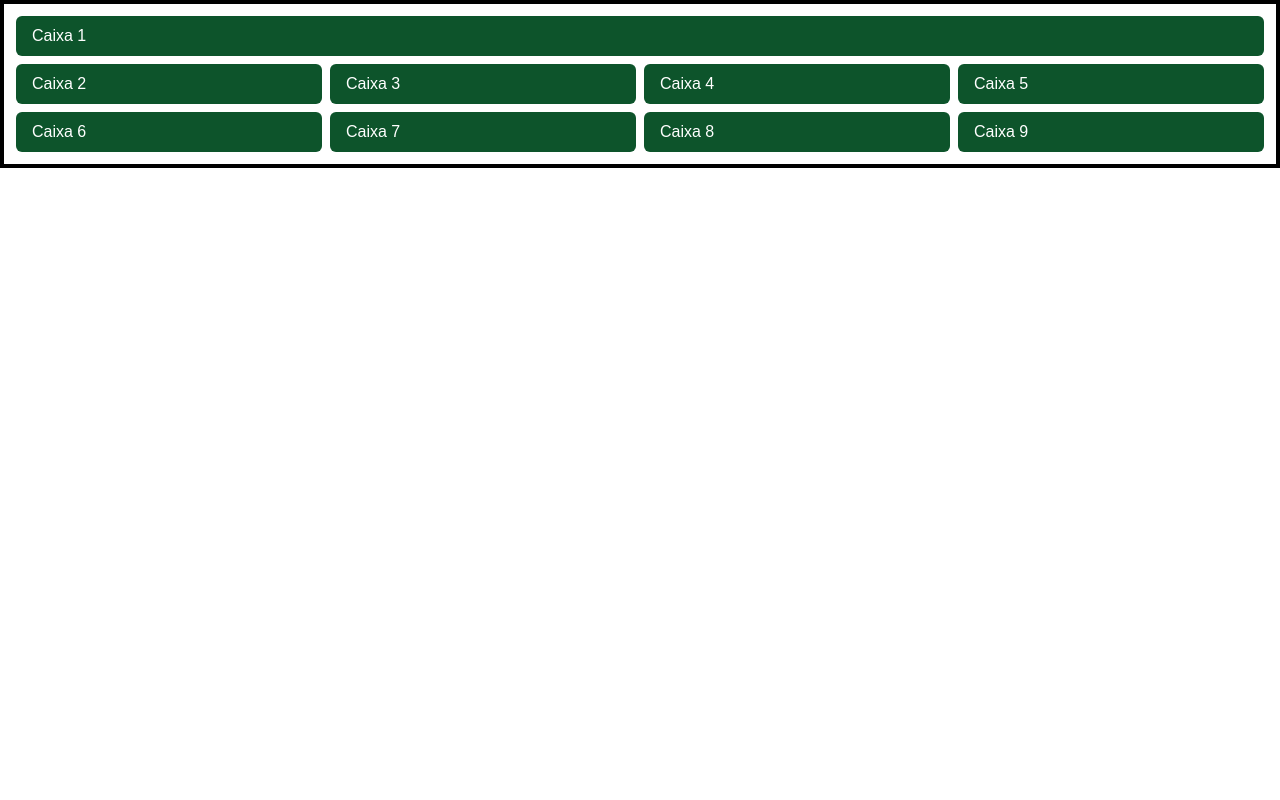
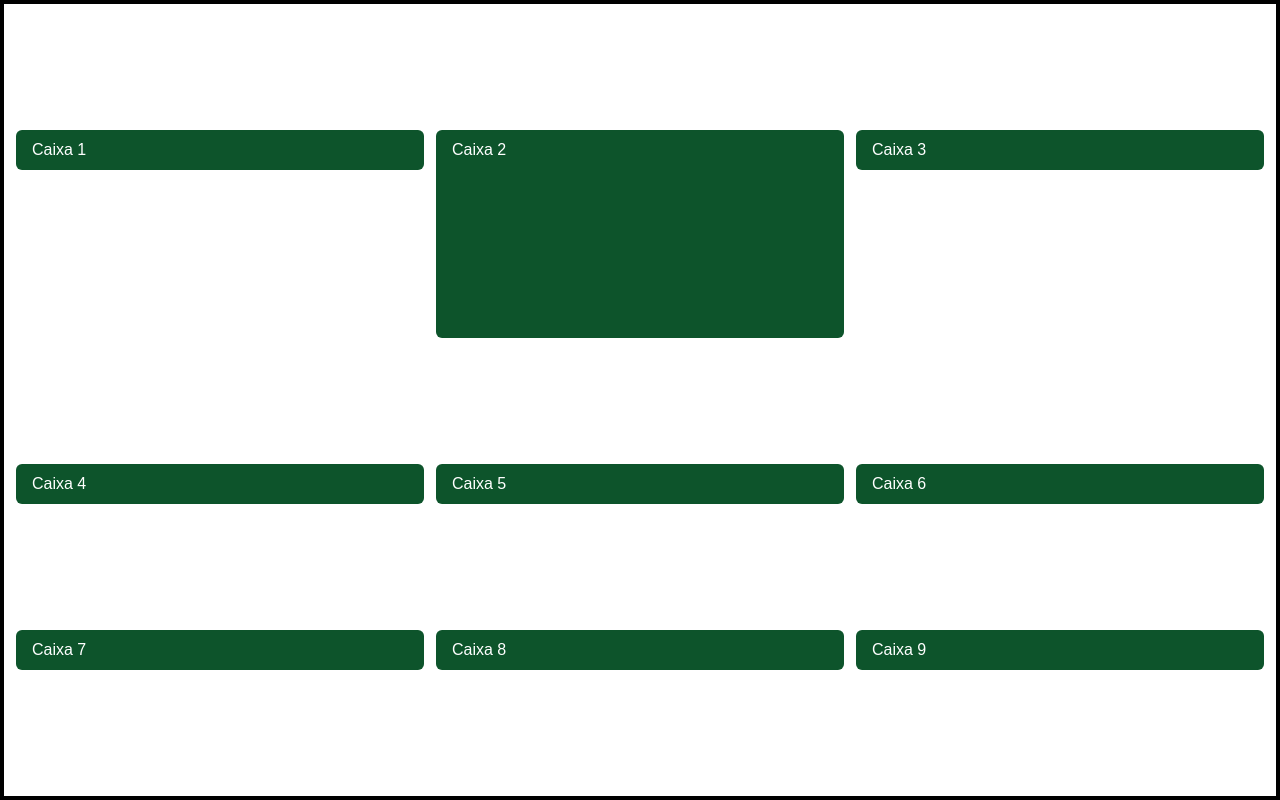
Before and after one commit to MathNunesx/Udemy-Next-TailWind, a Next.js app in the folder next-tailwind/: page /grid in a window 1280 px wide. Built offline with nearby package versions, Linux system fonts and the light colour scheme.

Commit message:
grid alinhamentos

```diff
--- a/next-tailwind/src/app/grid/page.tsx
+++ b/next-tailwind/src/app/grid/page.tsx
@@ -2,11 +2,13 @@
 export default function aplicacaoGrid(){
     return (
         // <div className="border-4 p-3 grid grid-cols-3 gap-2">
-        <div className="border-4 p-3 grid grid-cols-1 gap-2 md:grid grid-cols-2 lg:grid grid-cols-4">
+        // <div className="border-4 p-3 grid grid-cols-1 gap-2 md:grid grid-cols-2 lg:grid grid-cols-4">
+        <div className="border-4 p-3 h-screen gap-3 grid grid-cols-3 content-evenly items-start">
 
          {/* <div className="caixa col-start-1 col-end-3">Caixa 1</div> */}
-         <div className="caixa col-span-1 md:col-span-2 lg:col-span-4">Caixa 1</div>
-         <div className="caixa">Caixa 2</div>
+         {/* <div className="caixa col-span-1 md:col-span-2 lg:col-span-4">Caixa 1</div> */}
+         <div className="caixa">Caixa 1</div>
+         <div className="caixa h-52">Caixa 2</div>
          <div className="caixa">Caixa 3</div>
          <div className="caixa">Caixa 4</div>
          <div className="caixa">Caixa 5</div>
```
